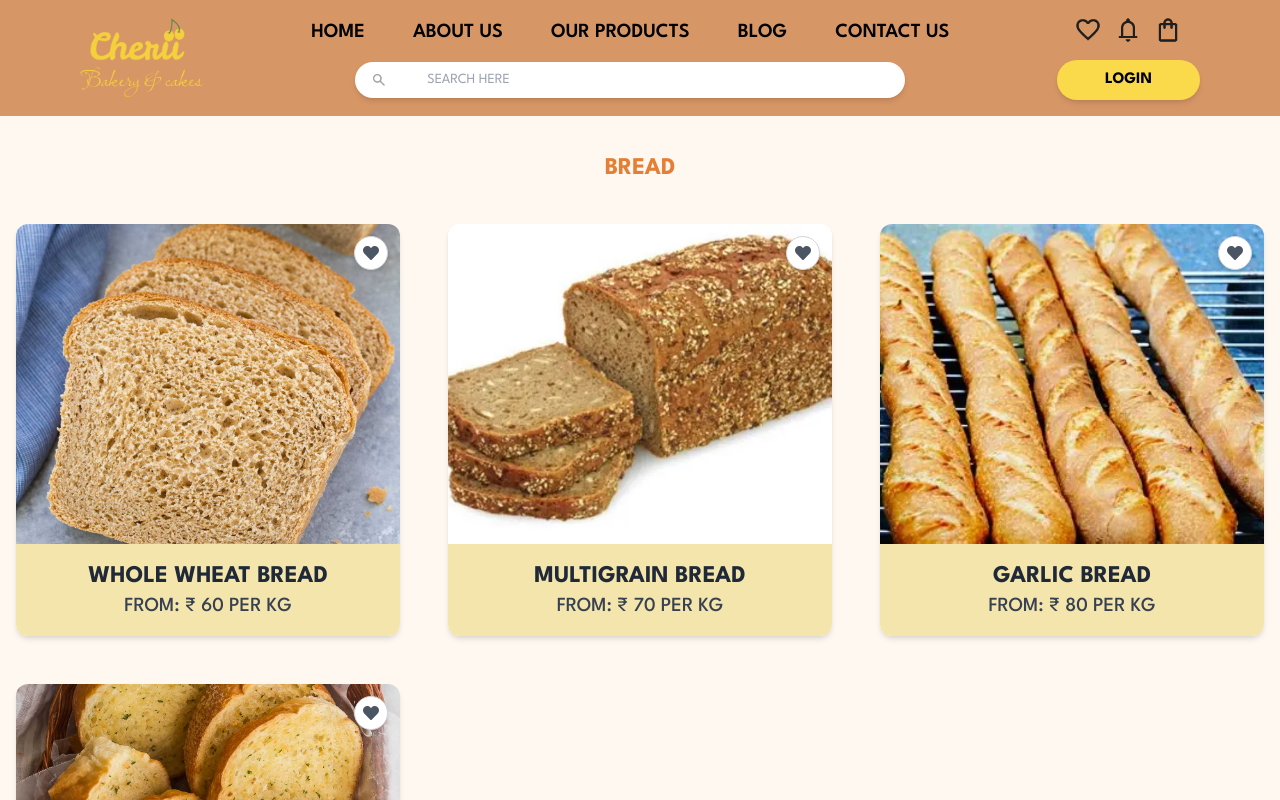
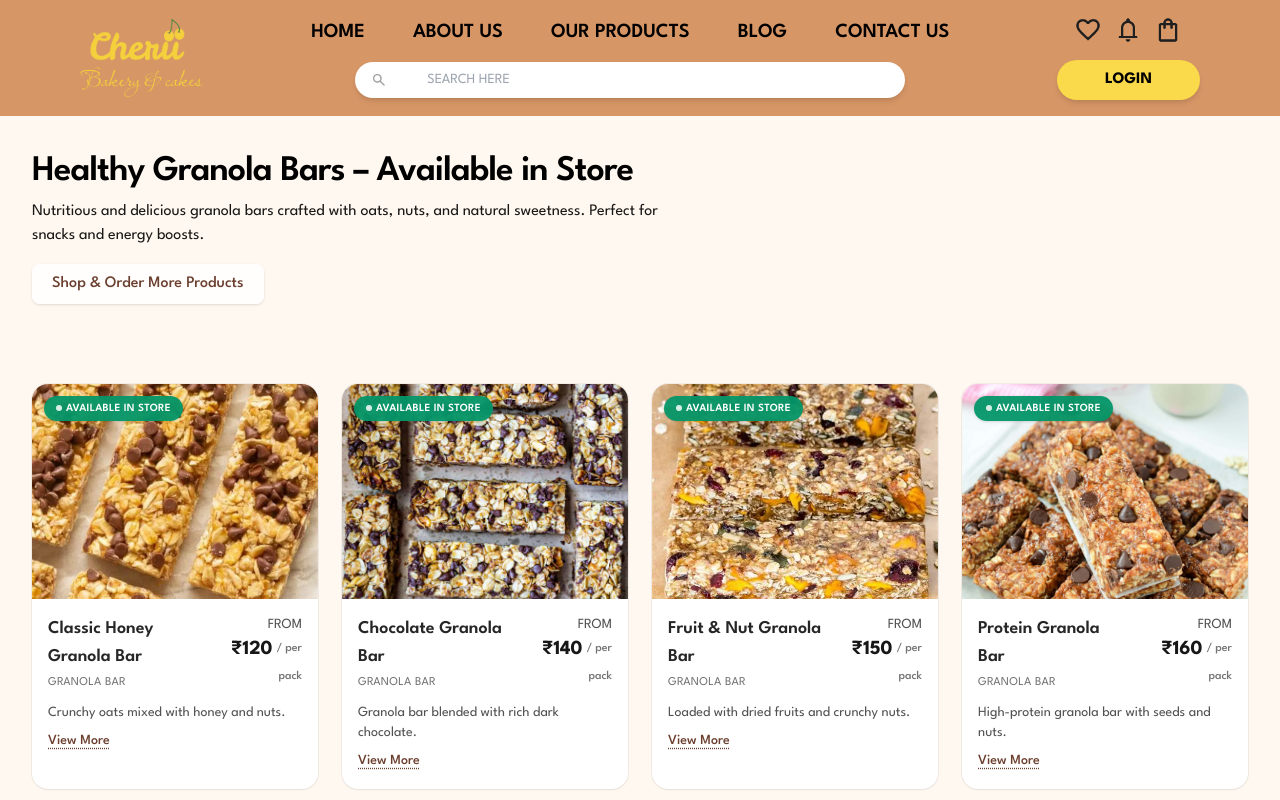
Before and after one commit to sugandv21/Bakery_Website, a React (Vite) app: page /granola-bars in a window 1280 px wide. Shown: the top 800 px of the page. Built offline with nearby package versions, Linux system fonts and the light colour scheme.

Commit message:
Update GranolaBars.jsx

```diff
--- a/src/pages/GranolaBars.jsx
+++ b/src/pages/GranolaBars.jsx
@@ -1,68 +1,168 @@
-import React, { useEffect } from "react";
+import React, { useState, useEffect } from "react";
 import { Link } from "react-router-dom";
-import { FaHeart } from "react-icons/fa";
-import { bread } from "../data/breadData";
-import { useWishlist } from "../context/WishlistContext";
 
-const GranolaBars = () => {
+import bar1 from "../assets/images/bar1.webp";
+import bar2 from "../assets/images/bar2.jpg";
+import bar3 from "../assets/images/bar3.webp";
+import bar4 from "../assets/images/bar4.jpg";
+
+const granolaItems = [
+  {
+    id: "g1",
+    name: "Classic Honey Granola Bar",
+    category: "Granola Bar",
+    priceFrom: 120,
+    unit: "per pack",
+    availableInStore: true,
+    desc: "Crunchy oats mixed with honey and nuts.",
+    more: "Our Classic Honey Granola Bar is baked with wholesome rolled oats, golden honey, almonds, and seeds. A perfect natural snack full of energy and taste.",
+    image: bar1,
+  },
+  {
+    id: "g2",
+    name: "Chocolate Granola Bar",
+    category: "Granola Bar",
+    priceFrom: 140,
+    unit: "per pack",
+    availableInStore: true,
+    desc: "Granola bar blended with rich dark chocolate.",
+    more: "Indulge in our Chocolate Granola Bar crafted with roasted oats, cocoa, nuts, and dark chocolate chips. A guilt-free way to satisfy sweet cravings.",
+    image: bar2,
+  },
+  {
+    id: "g3",
+    name: "Fruit & Nut Granola Bar",
+    category: "Granola Bar",
+    priceFrom: 150,
+    unit: "per pack",
+    availableInStore: true,
+    desc: "Loaded with dried fruits and crunchy nuts.",
+    more: "A delightful mix of raisins, cranberries, cashews, almonds, and oats pressed together with honey. Nutritious, filling, and tasty.",
+    image: bar3,
+  },
+  {
+    id: "g4",
+    name: "Protein Granola Bar",
+    category: "Granola Bar",
+    priceFrom: 160,
+    unit: "per pack",
+    availableInStore: true,
+    desc: "High-protein granola bar with seeds and nuts.",
+    more: "Boost your day with our Protein Granola Bar, made with soy protein, pumpkin seeds, chia seeds, and almonds. Packed with nutrients and flavor.",
+    image: bar4,
+  },
+];
+
+export default function GranolaBars() {
   useEffect(() => {
-      document.title = "CHERRI | PRODUCT-GRANOLA BARS";
+    document.title = "CHERRI | PRODUCT - GRANOLA BARS";
   }, []);
-  const { wishlist, addToWishlist } = useWishlist();
+
+  const [expanded, setExpanded] = useState(null);
+  const toggleExpand = (id) => {
+    setExpanded(expanded === id ? null : id);
+  };
 
   return (
-    <section className="mt-20 md:mt-44 lg:mt-28 bg-[#FFF8F0] py-10 min-h-screen">
-      <div className="max-w-7xl mx-auto px-4">
-        <h2 className="text-center text-2xl font-bold text-[#E57F35] mb-10">
-          BREAD
-        </h2>
+    <div className="min-h-screen mt-20 md:mt-44 lg:mt-28 bg-[#FFF8F0]">
 
-        <div className="grid grid-cols-1 sm:grid-cols-2 lg:grid-cols-3 gap-12">
-          {bread.map((product) => {
-            const inWishlist = wishlist.some((item) => item.id === product.id);
-            return (
-              <div
-                key={product.id}
-                className="relative bg-white rounded-xl overflow-hidden shadow-md group flex flex-col"
+      <header>
+        <div className="mx-auto max-w-7xl px-4 sm:px-6 lg:px-8 py-10">
+          <h1 className="text-3xl md:text-4xl font-semibold tracking-tight">
+            Healthy Granola Bars – Available in Store
+          </h1>
+          <p className="mt-2 opacity-90 max-w-2xl">
+            Nutritious and delicious granola bars crafted with oats, nuts, and
+            natural sweetness. Perfect for snacks and energy boosts.
+          </p>
+          <Link
+            to="/products"
+            className="inline-block mt-4 rounded-lg bg-white/90 text-[#6B3E2E] px-5 py-2 font-medium shadow hover:bg-white"
           >
-                <div
-                  onClick={(e) => {
-                    e.preventDefault();
-                    e.stopPropagation();
-                    addToWishlist(product);
-                  }}
-                  className="absolute top-3 right-3 bg-white rounded-full p-2 shadow-md border border-gray-300 hover:bg-[#D99A6C] hover:text-white transition-colors cursor-pointer z-10"
+            Shop & Order More Products
+          </Link>
+        </div>
+      </header>
+
+      <main className="mx-auto max-w-7xl px-4 sm:px-6 lg:px-8 py-10">
+        <div className="grid grid-cols-1 sm:grid-cols-2 lg:grid-cols-4 gap-6">
+          {granolaItems.map((item) => (
+            <article
+              key={item.id}
+              className="group rounded-2xl bg-white shadow-sm ring-1 ring-black/5 hover:shadow-md transition-shadow overflow-hidden"
             >
-                  <FaHeart
-                    className={`transition-colors duration-200 ${
-                      inWishlist ? "text-red-500" : "text-gray-600"
-                    }`}
+              <div className="w-full text-left">
+
+                <div className="relative aspect-[4/3] overflow-hidden">
+                  <img
+                    src={item.image}
+                    alt={item.name}
+                    loading="lazy"
+                    className="h-full w-full object-cover transition-transform duration-300 group-hover:scale-105"
                   />
+                  {item.availableInStore && (
+                    <span className="absolute left-3 top-3 inline-flex items-center gap-1 rounded-full bg-emerald-600/95 px-3 py-1 text-[11px] font-semibold uppercase tracking-wide text-white shadow">
+                      <span className="h-1.5 w-1.5 rounded-full bg-white animate-pulse" />
+                      Available in Store
+                    </span>
+                  )}
                 </div>
 
-                <Link to={`/product/${product.id}`} className="flex-1">
-                  <img
-                    src={product.img}
-                    alt={product.title}
-                    className="w-full h-80 object-cover transform group-hover:scale-105 transition duration-300"
-                  />
-                </Link>
 
-                <div className="p-4 bg-[#F3E5AB] text-center">
-                  <h3 className="text-lg md:text-xl lg:text-2xl  font-bold text-gray-800 uppercase">
-                    {product.title}
+                <div className="p-4">
+                  <div className="flex items-start justify-between gap-3">
+                    <div>
+                      <h3 className="text-lg font-semibold text-neutral-800">
+                        {item.name}
                       </h3>
-                  <p className="text-lg md:text-xl font-medium text-gray-700">
-                    FROM: ₹ {product.price} PER KG
+                      <p className="mt-1 text-xs text-neutral-500 uppercase tracking-wide">
+                        {item.category}
+                      </p>
+                    </div>
+                    <div className="text-right">
+                      <p className="text-sm text-neutral-600">FROM</p>
+                      <p className="text-xl font-bold text-neutral-900">
+                        ₹{item.priceFrom}
+                        <span className="ml-1 align-middle text-xs font-medium text-neutral-500">
+                          / {item.unit}
+                        </span>
                       </p>
                     </div>
                   </div>
-            );
-          })}
+
+                  <p className="mt-3 text-sm text-neutral-600 line-clamp-2">
+                    {item.desc}
+                  </p>
+
+                  <button
+                    onClick={() => toggleExpand(item.id)}
+                    aria-expanded={expanded === item.id}
+                    className="mt-2 text-sm font-medium text-[#6B3E2E] underline decoration-dotted underline-offset-4 hover:opacity-80"
+                  >
+                    {expanded === item.id ? "View Less" : "View More"}
+                  </button>
+
+                  {expanded === item.id && (
+                    <p className="mt-3 text-sm text-neutral-700 transition-all duration-300 ease-in-out">
+                      {item.more}
+                    </p>
+                  )}
                 </div>
               </div>
-    </section>
+            </article>
+          ))}
+        </div>
+
+
+        <div className="mt-10 text-center">
+          <Link
+            to="/products"
+            className="inline-block rounded-lg bg-[#D99A6C] text-white px-6 py-3 font-medium shadow hover:bg-[#b97e55]"
+          >
+            Click to Shop & Explore More Products
+          </Link>
+        </div>
+      </main>
+    </div>
   );
-};
-
-export default GranolaBars;
+}
```
Lines whose indentation alone changed are shown as unchanged.
